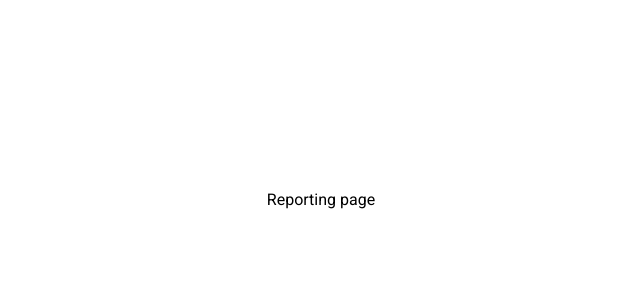
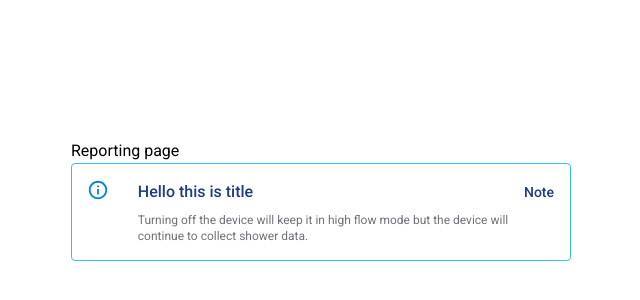
Before and after one commit to Nodirbek-py/iWater-PWA, a React (Vite) app: page /report/1 in a window 1280 px wide. Shown: the part 200-500 px from the top of the page, without its empty margins (319-959 px from the left). Built offline with nearby package versions, Linux system fonts and the light colour scheme.

Commit message:
Alert component is created, changes has been done to main css

```diff
--- a/src/App.css
+++ b/src/App.css
@@ -2,40 +2,4 @@
   max-width: 1280px;
   margin: 0 auto;
   padding: 2rem;
-  text-align: center;
 }
-
-.logo {
-  height: 6em;
-  padding: 1.5em;
-  will-change: filter;
-}
-.logo:hover {
-  filter: drop-shadow(0 0 2em #646cffaa);
-}
-.logo.react:hover {
-  filter: drop-shadow(0 0 2em #61dafbaa);
-}
-
-@keyframes logo-spin {
-  from {
-    transform: rotate(0deg);
-  }
-  to {
-    transform: rotate(360deg);
-  }
-}
-
-@media (prefers-reduced-motion: no-preference) {
-  a:nth-of-type(2) .logo {
-    animation: logo-spin infinite 20s linear;
-  }
-}
-
-.card {
-  padding: 2em;
-}
-
-.read-the-docs {
-  color: #888;
-}
--- a/src/App.jsx
+++ b/src/App.jsx
@@ -1,10 +1,18 @@
 import './App.css'
 import { Outlet } from 'react-router-dom'
+
+import Alert from './components/Alert'
 
 function App() {
   return (
     <div className='App'>
       <Outlet />
+      <Alert
+        title={'Hello this is title'}
+        body={
+          'Turning off the device will keep it in high flow mode but the device will continue to collect shower data.'
+        }
+      />
     </div>
   )
 }
--- /dev/null
+++ b/src/components/Alert/index.jsx
@@ -0,0 +1,31 @@
+import React from 'react'
+import PropTypes from 'prop-types'
+
+import Typography from '../Typography'
+import infoIcon from '../../assets/icons/info.svg'
+
+const Alert = ({ title, body }) => {
+  return (
+    <div className='p-4 border border-sky-400 rounded flex justify-between min-h-min min-w-full'>
+      <div className='w-1/12 mr-3'>
+        <img src={infoIcon} alt='Info icon' />
+      </div>
+      <div className='w-11/12'>
+        <div className='flex items-center justify-between w-full'>
+          <Typography text={title} type='blue' />
+          <Typography style={{ fontSize: 14 }} text='Note' type='blue' />
+        </div>
+        <div>
+          <Typography style={{ marginTop: 8 }} text={body} type='info' />
+        </div>
+      </div>
+    </div>
+  )
+}
+
+Alert.propTypes = {
+  title: PropTypes.string,
+  body: PropTypes.string,
+}
+
+export default Alert
--- a/src/components/Typography/index.jsx
+++ b/src/components/Typography/index.jsx
@@ -1,22 +1,39 @@
 import React from 'react'
 import PropTypes from 'prop-types'
 
-const Typography = ({ text, type }) => {
+const Typography = ({ text, type, style }) => {
   switch (type) {
     case 'error':
-      return <p className='text-red-600 text-center font-medium'>{text}</p>
+      return (
+        <p style={style} className='text-red-600 text-center font-medium'>
+          {text}
+        </p>
+      )
     case 'info':
-      return <p className='text-zinc-500 text-xs'>{text}</p>
+      return (
+        <p style={style} className='text-zinc-500 text-xs'>
+          {text}
+        </p>
+      )
     case 'blue':
-      return <p className='text-blueDark font-medium'>{text}</p>
+      return (
+        <p style={style} className='text-blueDark font-medium'>
+          {text}
+        </p>
+      )
     default:
-      return <p className='font-medium'>{text}</p>
+      return (
+        <p style={style} className='font-medium'>
+          {text}
+        </p>
+      )
   }
 }
 
 Typography.propTypes = {
   text: PropTypes.string,
   type: PropTypes.string,
+  style: PropTypes.object,
 }
 
 export default Typography
--- a/src/index.css
+++ b/src/index.css
@@ -20,6 +20,13 @@ body {
   margin: 0;
   display: flex;
   place-items: center;
-  min-width: 320px;
+  min-width: 420px;
   min-height: 100vh;
 }
+
+.App {
+  max-width: 500px;
+  min-width: 320px;
+  width: 100%;
+  margin: 0 auto;
+}
```
Also changed, not shown: src/assets/icons/info.svg (added).
